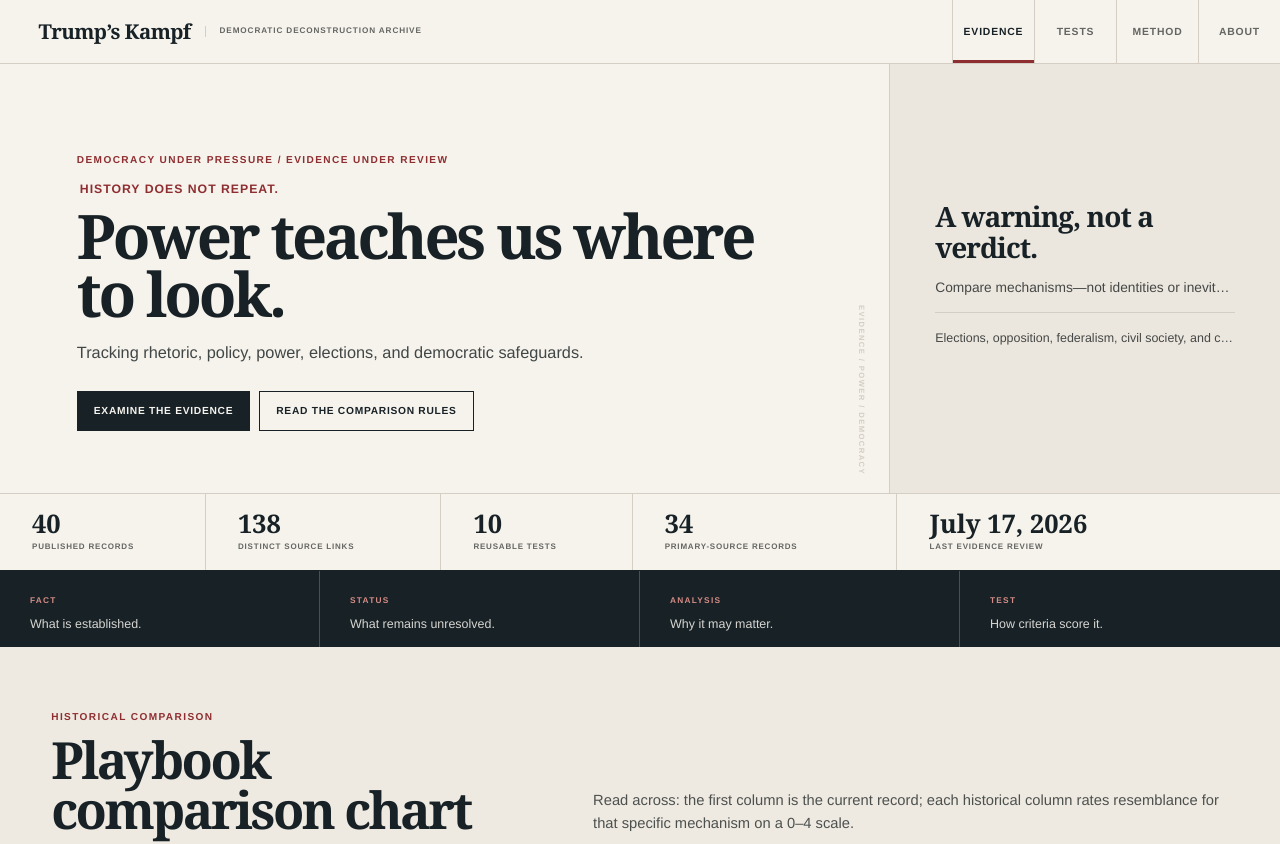
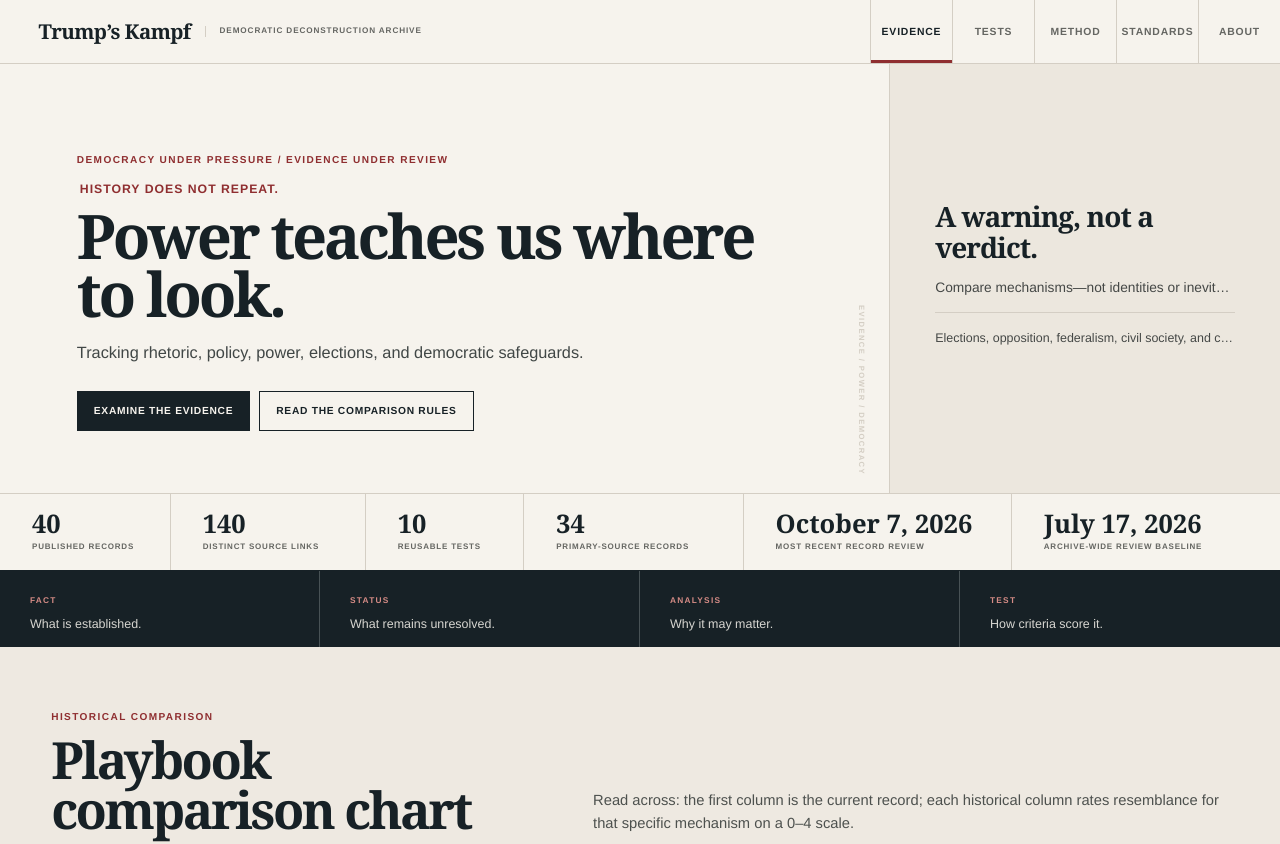
Before and after one commit to dtrezise/dtrezise.github.io, a Next.js app: page / in a window 1280 px wide. Shown: the top 844 px of the page. Built offline with nearby package versions, Linux system fonts and the light colour scheme; no server answers.

Commit message:
Strengthen editorial review and refresh press record

```diff
--- a/app/globals.css
+++ b/app/globals.css
@@ -49,7 +49,7 @@ p { line-height: 1.55; }
 .hero__thesis p { overflow: hidden; margin: 7px 0; color: #454846; font-size: .86rem; text-overflow: ellipsis; white-space: nowrap; }
 .hero__boundary { padding-top: 16px; border-top: 1px solid var(--line); font-size: .78rem !important; }
 
-.scoreboard { display: grid; grid-template-columns: .7fr .8fr .65fr .9fr 1.3fr; border-bottom: 1px solid var(--ink); }
+.scoreboard { display: grid; grid-template-columns: .7fr .8fr .65fr .9fr 1.1fr 1.1fr; border-bottom: 1px solid var(--ink); }
 .scoreboard > div { min-height: 76px; display: flex; flex-direction: column; justify-content: center; padding: 13px clamp(18px, 2.5vw, 32px); border-right: 1px solid var(--line); }
 .scoreboard > div:last-child { border-right: 0; }
 .scoreboard strong { font: 700 clamp(1.3rem, 2vw, 1.75rem)/1 var(--serif); }
@@ -98,6 +98,11 @@ p { line-height: 1.55; }
 .status-row strong { font-size: .79rem; line-height: 1.35; }
 .status-row em { padding: 4px 7px; border: 1px solid var(--line); color: var(--red); font-size: .49rem; font-style: normal; font-weight: 800; letter-spacing: .08em; text-transform: uppercase; }
 .status-row--compact strong { min-width: 0; overflow: hidden; text-overflow: ellipsis; white-space: nowrap; }
+.review-state { display: flex; flex-wrap: wrap; align-items: center; gap: 7px 12px; padding: 9px 0; border-bottom: 1px solid var(--line); color: var(--muted); }
+.review-state span { color: var(--muted); font-size: .52rem; font-weight: 800; letter-spacing: .09em; text-transform: uppercase; }
+.review-state strong { color: #336342; font-size: .63rem; font-weight: 900; letter-spacing: .06em; text-transform: uppercase; }
+.review-state--due strong { color: var(--red); }
+.review-state em { font-size: .6rem; font-style: normal; }
 .record-summary { display: grid; }
 .fact-block, .significance-block { margin-top: 18px; }
 .fact-block p, .significance-block p { max-width: 1040px; margin: 7px 0 0; font-size: .92rem; line-height: 1.55; }
@@ -300,6 +305,15 @@ p { line-height: 1.55; }
 .independence-note p { overflow: hidden; text-overflow: ellipsis; white-space: nowrap; }
 .independence-note div { display: flex; gap: 22px; margin-top: 20px; }
 .independence-note a { font-size: .7rem; font-weight: 800; text-transform: uppercase; }
+.editorial-grid { display: grid; grid-template-columns: repeat(2, 1fr); border-bottom: 1px solid var(--line); }
+.editorial-grid article { min-height: 250px; padding: 48px clamp(24px, 5vw, 70px); border-right: 1px solid var(--line); }
+.editorial-grid article:last-child { border-right: 0; background: var(--paper-2); }
+.editorial-grid h2, .publication-limits h2 { margin: 10px 0; font: 700 clamp(1.75rem, 3vw, 2.8rem)/1 var(--serif); letter-spacing: -.04em; }
+.editorial-grid p { max-width: 630px; color: var(--muted); font-size: .9rem; }
+.publication-limits { padding: 58px clamp(24px, 7vw, 92px); background: var(--ink); color: var(--paper); }
+.publication-limits .kicker { color: #e1a39d; }
+.publication-limits ul { max-width: 900px; display: grid; gap: 11px; margin: 22px 0; padding-left: 20px; color: #d2d6d5; font-size: .9rem; line-height: 1.5; }
+.publication-limits a { color: #efaca5; font-size: .68rem; font-weight: 800; letter-spacing: .08em; text-transform: uppercase; }
 .empty-state { padding: 80px; border: 1px dashed var(--line); text-align: center; }
 .empty-state h3 { font: 700 2rem var(--serif); }
 
@@ -319,7 +333,8 @@ p { line-height: 1.55; }
   .scoreboard > div:nth-child(3) { border-right: 0; }
   .scoreboard > div { border-bottom: 1px solid var(--line); }
   .integrity-strip { grid-template-columns: repeat(2,1fr); }
-  .archive__intro, .rubric-hero, .method-rules { grid-template-columns: 1fr; }
+  .archive__intro, .rubric-hero, .method-rules, .editorial-grid { grid-template-columns: 1fr; }
+  .editorial-grid article { border-right: 0; border-bottom: 1px solid var(--line); }
   .playbook-chart__intro { grid-template-columns: 1fr; gap: 15px; }
   .test-panels--compact { grid-template-columns: repeat(2, minmax(0, 1fr)); }
   .test-index { grid-template-columns: 1fr; }
@@ -372,6 +387,7 @@ p { line-height: 1.55; }
   .status-row { grid-template-columns: 1fr; gap: 6px; }
   .status-row em { width: max-content; }
   .status-row--compact strong { overflow: visible; text-overflow: clip; white-space: normal; }
+  .review-state { align-items: flex-start; flex-direction: column; gap: 4px; }
   .fact-block p, .significance-block p { font-size: .86rem; }
   .significance-block { padding: 14px; }
   .ebox--compact .record-summary { grid-template-columns: 1fr; gap: 0; }
--- a/app/page.tsx
+++ b/app/page.tsx
@@ -5,7 +5,7 @@ import { PlaybookComparison } from "@/components/playbook-comparison";
 import { SiteFooter, SiteHeader } from "@/components/site-chrome";
 import { eboxes } from "@/data/eboxes";
 import { testDefinitions } from "@/data/tests";
-import { canonical, lastReviewed, socialImagePath } from "@/lib/site";
+import { canonical, lastReviewed, mostRecentUpdate, socialImagePath } from "@/lib/site";
 
 export const metadata: Metadata = {
   title: "Trump’s Kampf — Democratic Deconstruction Archive",
@@ -46,7 +46,8 @@ export default function Home() {
         <div><strong>{sourceCount}</strong><span>distinct source links</span></div>
         <div><strong>{testDefinitions.length}</strong><span>reusable tests</span></div>
         <div><strong>{primaryCount}</strong><span>primary-source records</span></div>
-        <div><strong>{lastReviewed}</strong><span>last evidence review</span></div>
+        <div><strong>{mostRecentUpdate}</strong><span>most recent record review</span></div>
+        <div><strong>{lastReviewed}</strong><span>archive-wide review baseline</span></div>
       </section>
       <section className="integrity-strip" aria-label="Editorial integrity boundaries">
         <div><span>FACT</span><p>What is established.</p></div>
--- a/components/ebox-view.tsx
+++ b/components/ebox-view.tsx
@@ -1,5 +1,5 @@
 import Link from "next/link";
-import type { EBox } from "@/data/models";
+import { latestReviewDate, reviewState, type EBox } from "@/data/models";
 import { testById } from "@/data/tests";
 import { eboxPath, testPath } from "@/lib/site";
 import { ScoreBadge } from "./score-badge";
@@ -13,6 +13,7 @@ export function EBoxView({ ebox, compact = false, index }: { ebox: EBox; compact
         <div className="ebox__meta"><span>{ebox.category}</span><time>{ebox.dateLabel}</time></div>
         <h2>{compact ? <Link href={eboxPath(ebox.slug)} title={ebox.title}>{ebox.title}</Link> : ebox.title}</h2>
         <div className={`status-row ${compact ? "status-row--compact" : ""}`}><span>{compact ? "Status" : "Record status"}</span><strong title={compact ? ebox.status : undefined}>{ebox.status}</strong><em>{ebox.publicationState}</em></div>
+        {!compact ? <div className={`review-state review-state--${reviewState(ebox) === "Current review" ? "current" : "due"}`}><span>Evidence review</span><strong>{reviewState(ebox)}</strong><em>Last checked {latestReviewDate(ebox) ?? "unavailable"}{ebox.nextReviewDate ? ` · next review ${ebox.nextReviewDate}` : ""}</em></div> : null}
 
         <div className="record-summary">
           <section className="fact-block" aria-labelledby={`${ebox.id}-facts`}>
--- a/components/site-chrome.tsx
+++ b/components/site-chrome.tsx
@@ -1,11 +1,12 @@
 import Link from "next/link";
-import { lastReviewed, siteName, siteSubtitle } from "@/lib/site";
+import { lastReviewed, mostRecentUpdate, siteName, siteSubtitle } from "@/lib/site";
 
-export function SiteHeader({ active = "archive" }: { active?: "archive" | "tests" | "methodology" | "about" }) {
+export function SiteHeader({ active = "archive" }: { active?: "archive" | "tests" | "methodology" | "editorial" | "about" }) {
   const links = [
     { id: "archive", label: "Evidence", href: "/" },
     { id: "tests", label: "Tests", href: "/tests/" },
     { id: "methodology", label: "Method", href: "/methodology/" },
+    { id: "editorial", label: "Standards", href: "/editorial/" },
     { id: "about", label: "About", href: "/about/" },
   ] as const;
 
@@ -34,8 +35,8 @@ export function SiteFooter() {
         <p>Compare mechanisms. Preserve differences. Follow the record.</p>
       </div>
       <div className="site-footer__meta">
-        <span>Evidence reviewed {lastReviewed}</span>
-        <span>Independent editorial project · Local working archive</span>
+        <span>Latest record review {mostRecentUpdate} · archive baseline {lastReviewed}</span>
+        <span>Independent editorial project · Temporary public archive</span>
       </div>
       <a href="#top" aria-label="Back to top">Back to top ↑</a>
     </footer>
--- a/data/eboxes.ts
+++ b/data/eboxes.ts
@@ -1578,14 +1578,14 @@ export const eboxes: EBox[] = [
     slug: "broadcast-license-threats-election-speech",
     title: "Trump threatened broadcasters’ licenses after they declined his speech",
     category: "Press, knowledge & civil society",
-    context: "July 2026 election address, network editorial choices, and FCC pressure",
-    dateLabel: "July 16–17, 2026",
-    sortDate: "2026-07-17",
-    status: "Direct presidential threat and active regulatory pressure; no license revoked",
-    publicationState: "Published",
-    factualSummary: "After ABC and NBC declined to preempt regular broadcast programming for Trump’s prime-time election-security address—while offering streaming or radio coverage—Trump accused networks of participating in a plot and again called for broadcast licenses to be revoked. CBS and Fox aired the speech. The FCC licenses local stations, not television networks as unified entities, and the President cannot personally cancel licenses; the Trump-appointed FCC was separately reviewing ABC station licenses and The View’s equal-time treatment.",
-    whyItMatters: "Threatening scarce regulatory licenses in response to editorial decisions can chill coverage even when the President lacks direct revocation power. The combination of public threat and pending agency matters is more consequential than criticism alone, but it remains short of an executed censorship order.",
-    limitingContext: "Networks have declined live presidential speeches under both parties, and equal-time and public-interest rules are legitimate areas of FCC administration. ABC and NBC still made the address available through other platforms. Any license action would require agency process, station-specific authority, and judicial review; no reviewed source shows a license was revoked for declining this speech.",
+    context: "Broadcast-license pressure, ABC early-renewal proceeding, and October 2026 court challenge",
+    dateLabel: "April 28–October 6, 2026",
+    sortDate: "2026-10-06",
+    status: "ABC early-renewal litigation pending; no license revoked",
+    publicationState: "Published",
+    factualSummary: "After ABC and NBC declined to preempt regular programming for Trump’s July election-security address—while offering other distribution—Trump again called for broadcast licenses to be revoked. Separately, the FCC required Disney’s eight ABC stations to seek renewal years before their ordinary renewal dates. ABC and Disney sued; at an October 6 hearing, the district court did not immediately rule on their request to pause the early-review proceeding.",
+    whyItMatters: "A President cannot personally revoke network licenses, and the FCC licenses individual stations. But public license threats paired with an active, unusual early-renewal proceeding can create a chilling risk for editorial decision-making even without a completed revocation or a judicial finding of retaliation.",
+    limitingContext: "The FCC states that its investigation concerns possible Communications Act and rule violations, including discrimination rules, and federal law provides station-level renewal procedures. The government disputes ABC’s First Amendment theory and argues the court lacks jurisdiction and that irreparable harm was not shown. No reviewed source establishes a completed license revocation or a final merits ruling.",
     subjects: ["Donald Trump", "ABC", "NBC", "CBS", "Federal Communications Commission", "Brendan Carr"],
     tags: ["broadcast licenses", "FCC", "election speech", "press freedom", "regulatory threat"],
     featured: true,
@@ -1594,6 +1594,8 @@ export const eboxes: EBox[] = [
       { sourceType: "Reporting", title: "TV networks struggle with whether to air Trump’s election address", publisher: "Associated Press", url: "https://apnews.com/article/4e83fa4cf50ea0e29afacba3f56156db", retrievalDate: retrieved, limitingContext: "Documents network choices, bipartisan precedent for declining speeches, and current FCC scrutiny." },
       { sourceType: "Official record", title: "FCC Media Bureau public notice on ABC and The View", publisher: "Federal Communications Commission", url: "https://docs.fcc.gov/public/attachments/DA-26-517A1.pdf", retrievalDate: retrieved, limitingContext: "Formal notice seeking comment, not a finding that ABC violated equal-time law or that presidential criticism controls the agency." },
       { sourceType: "Reporting", title: "ABC says FCC dispute is chilling protected speech", publisher: "Associated Press", url: "https://apnews.com/article/abc-view-trump-fcc-b1da564cfd4ff427c037578becddd4b5", retrievalDate: retrieved, limitingContext: "Reports ABC’s litigation position; the broadcaster’s allegation is not itself a final agency or court finding." },
+      { sourceType: "Official record", title: "FCC Media Bureau establishes pleading cycle for ABC early-renewal applications", publisher: "Federal Communications Commission", url: "https://docs.fcc.gov/public/attachments/DA-26-541A1.pdf", retrievalDate: "2026-10-07", limitingContext: "The notice confirms the early-renewal procedure and the FCC’s stated investigation; it does not determine the merits of a renewal or validate any retaliation claim." },
+      { sourceType: "Reporting", title: "ABC and Trump’s FCC battle in federal court over issues of free speech and jurisdiction", publisher: "Associated Press", url: "https://apnews.com/article/9258fbbd24470046c1478f1ea82fae6f", retrievalDate: "2026-10-07", limitingContext: "Contemporaneous hearing report. ABC’s chilling-effect claim and the government’s jurisdiction and merits defenses remain contested; no final ruling had issued at publication." },
     ],
     assessments: [
       scored("TEST-LIBERTIES", "Fails", {
@@ -1610,7 +1612,12 @@ export const eboxes: EBox[] = [
         normalization: [1, "Repeated license rhetoric now sits beside active FCC reviews and investigations."],
       }, "This is an information-control threat with real regulatory context, not a completed shutdown."),
     ],
-    revisions: [{ revision: "1.0", date: "2026-07-17", note: "Initial publication includes station-versus-network licensing limits and the absence of a completed revocation." }],
+    lastChecked: "2026-10-07",
+    nextReviewDate: "2026-10-21",
+    revisions: [
+      { revision: "1.0", date: "2026-07-17", note: "Initial publication includes station-versus-network licensing limits and the absence of a completed revocation." },
+      { revision: "1.1", date: "2026-10-07", note: "Updated with the FCC’s early-renewal public notice and the October 6 preliminary-injunction hearing. The status remains pending; no final ruling or license revocation is claimed." },
+    ],
   },
   {
     id: "TK-REC-0039",
--- a/lib/site.ts
+++ b/lib/site.ts
@@ -1,6 +1,7 @@
 export const siteName = "Trump’s Kampf";
 export const siteSubtitle = "Democratic Deconstruction Archive";
 export const lastReviewed = "July 17, 2026";
+export const mostRecentUpdate = "October 7, 2026";
 
 export function siteUrl() {
   return (process.env.NEXT_PUBLIC_SITE_URL ?? "http://localhost:3000").replace(/\/$/, "");
```
Also changed, not shown: app/editorial/page.tsx (added, +15 -0 lines), data/editorial.ts (added, +17 -0 lines), data/models.ts (+13 -0 lines), 2 other files (tests, documents, lock files or other folders).
